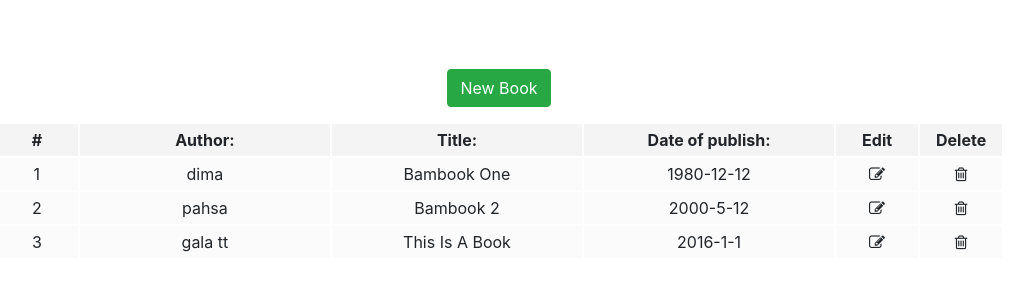
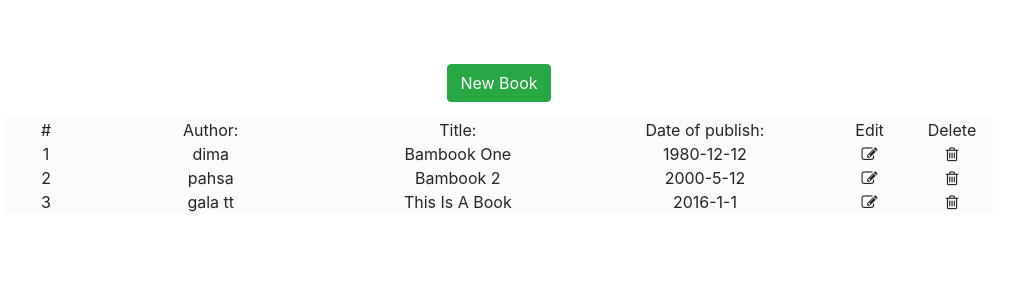
Before and after one commit to mimikdima/Herelo, an Angular app: page / in a window 1280 px wide. Shown: the top 300 px of the page, without its empty margins (141-1158 px from the left). Built offline with nearby package versions, Linux system fonts and the light colour scheme.

Commit message:
Update books.component.css

```diff
--- a/src/app/books/books.component.css
+++ b/src/app/books/books.component.css
@@ -1,30 +1,49 @@
-
-.col {
-    border: 1px solid black;
-}
 .fa{
   cursor:pointer;
 }
 .first-row{
-  background-color: transparent;
-  display: -ms-flexbox;
-  display: -webkit-box;
   display: flex;
-  -ms-flex-wrap: wrap;
-  flex-wrap: wrap;
-  margin-right: -15px;
-  margin-left: -15px;
+  justify-content: center;
+  align-items: center;
 }
 
 .row{
   background-color: #fbfbfb;
 }
-.header{
+.flex-header{
   font-weight: bold;
-  background-color: #f4f4f4;
+  background-color: #7c7979;
+  text-align: center;
+  display: flex;
+  flex-direction: row;
 }
-.col{
-    border: 1px solid white;
-    padding: 0.25em;
+
+.jumbotron{
+  background-color: white;
+  max-width: 1300px;
+  margin: 0 auto;
 }
-.jumbotron{background-color: white;}
+
+.flex-container {
+  display: flex;
+  flex-direction: row;
+  background: #e2dfdf;
+}
+
+.flex-div {
+  text-align: center;
+  border: 1px solid white;
+  padding: 0.25em;
+  max-width: 100%;
+}
+
+.flex-1{flex: 1 1 0;flex-basis: 5%;width: 0;}
+.flex-2{flex: 2 1 0;flex-basis: 10%;width: 0;}
+
+@media (max-width: 768px) {
+  .container-fluid{padding:0px;}
+}
+@media (max-width: 320px) {
+  .flex-1{font-size: 12px}
+  .flex-2{font-size: 12px}
+}
```
